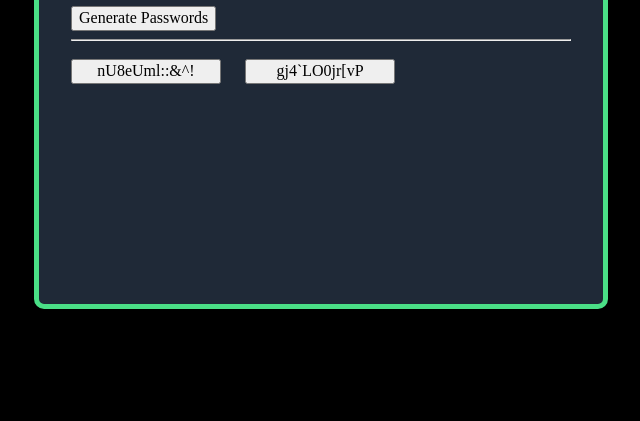
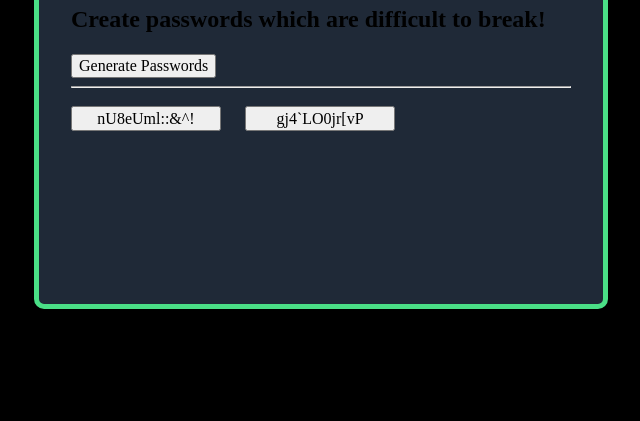
Before and after one commit to MichaelScarn1107/Password-Generator, a website built with Vite: page index.html in a window 1280 px wide. Shown: the part 379-800 px from the top of the page, without its empty margins (286-926 px from the left). Built offline with nearby package versions, Linux system fonts and the light colour scheme.

Commit message:
Update index.html

```diff
--- a/index.html
+++ b/index.html
@@ -7,7 +7,9 @@
             <div class="heading">
                 <h1>Generate a
             <br><span style="color: #4ADF86">random Password<span></h1>
+            <h2>Create passwords which are difficult to break!</h2>
             </div>
+
             <div class="button">
                 <button id="generate-password-btn" onclick="getRandomCharacter()">Generate Passwords</button>
             </div>
```
